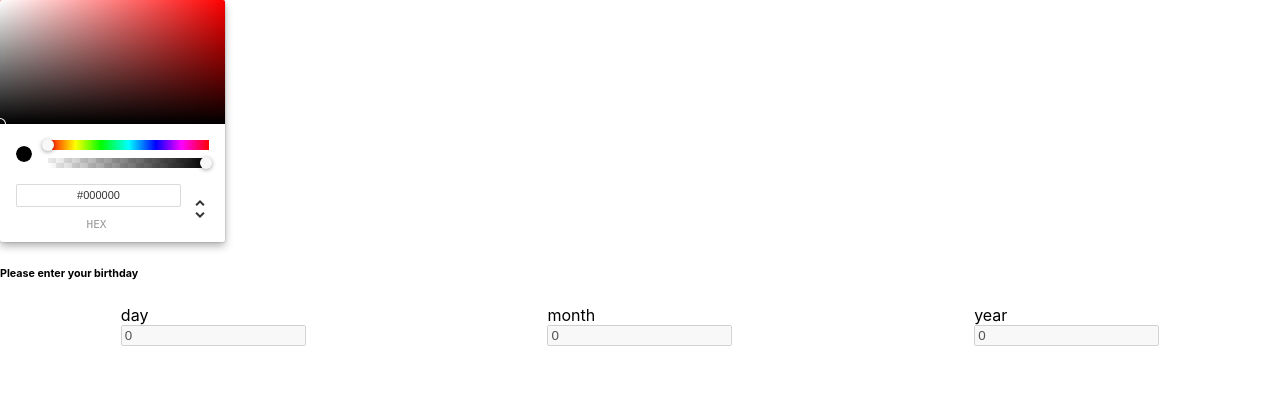
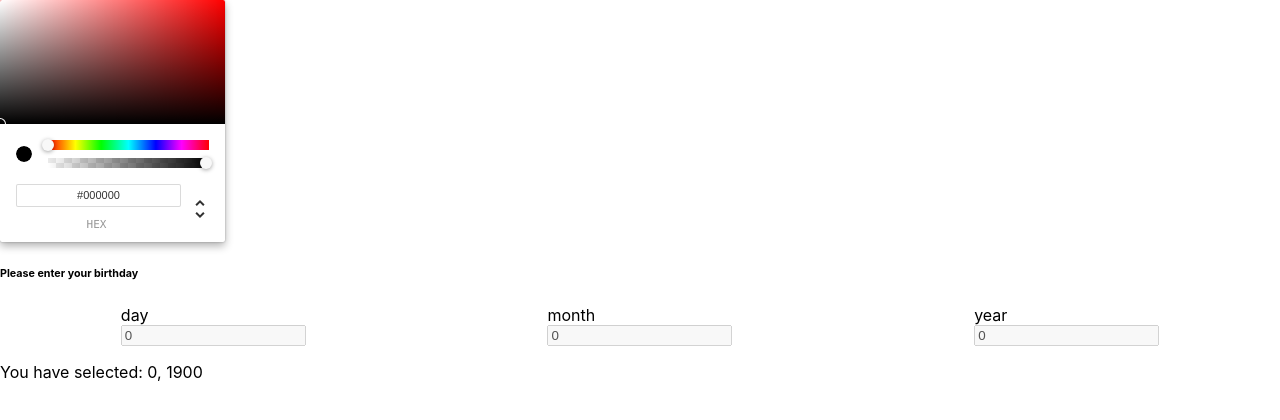
Before and after one commit to CD-Mackay/bad_ui_battles, a React (Create React App) app in the folder color-picker/: page / in a window 1280 px wide. Shown: the top 420 px of the page. Built offline with nearby package versions, Linux system fonts and the light colour scheme.

Commit message:
add rendering for selected date

```diff
--- a/color-picker/src/App.js
+++ b/color-picker/src/App.js
@@ -1,6 +1,7 @@
 import { useState } from "react";
 import "./App.css";
 import { ChromePicker } from "react-color";
+import { showMonth, showYear } from "./helpers/helpers";
 
 function App() {
   const [color, setColor] = useState({ r: 0, g: 0, b: 0 });
@@ -27,7 +28,7 @@ function App() {
       <h6>Please enter your birthday</h6>
       <div className="wrapper">
         <div className="input-wrapper">
-          <label for="day">day</label>
+          <label htmlFor="day">day</label>
           <input
             type="number"
             disabled={true}
@@ -35,7 +36,7 @@ function App() {
           />
         </div>
         <div className="input-wrapper">
-          <label for="month">month</label>
+          <label htmlFor="month">month</label>
 
           <input
             type="number"
@@ -44,7 +45,7 @@ function App() {
           />
         </div>
         <div className="input-wrapper">
-          <label for="year">year</label>
+          <label htmlFor="year">year</label>
 
           <input
             type="number"
@@ -54,6 +55,9 @@ function App() {
         </div>
       </div>
       {!checkValidDate() && <p>Invalid date</p>}
+      {checkValidDate() &&
+      <p>You have selected: {showMonth(Number(date.month.toString().slice(0, 2)))} {date.day}, 19{showYear(date.year)} </p>
+      }
     </div>
   );
 }
```
